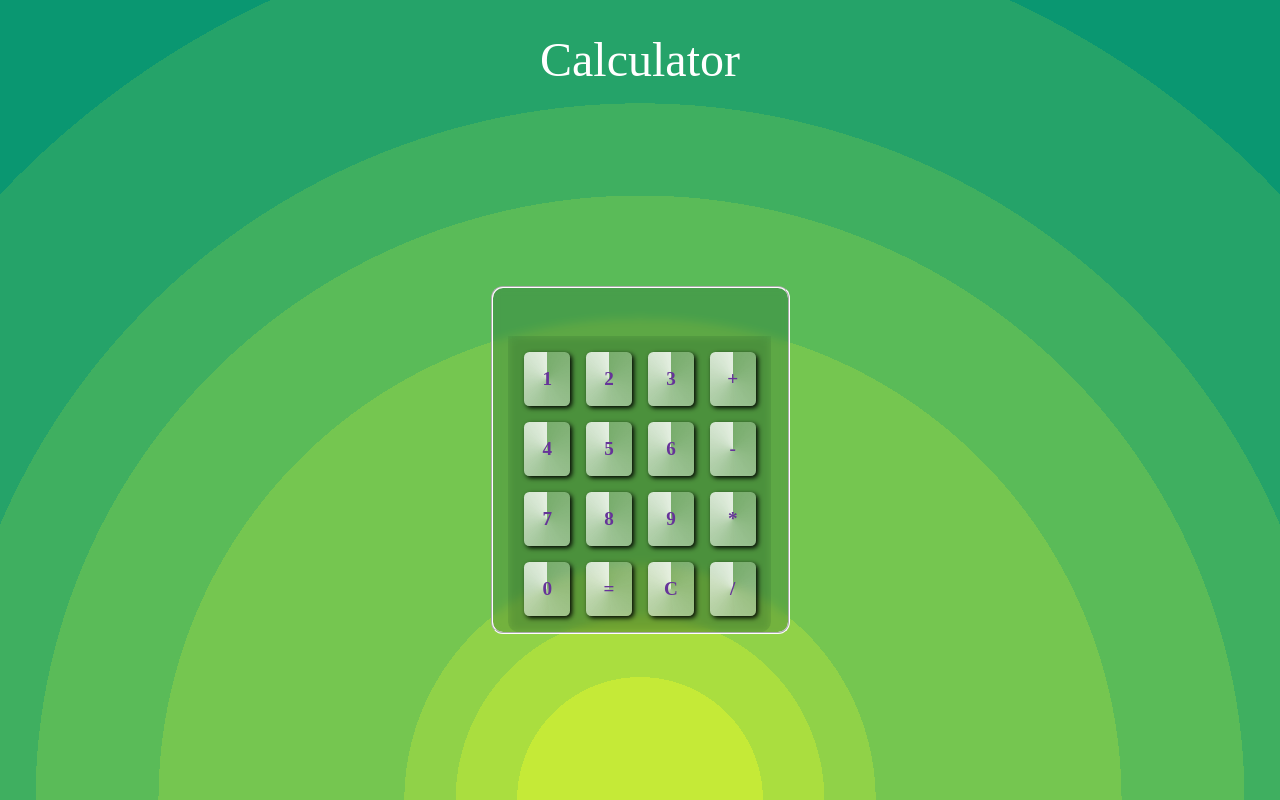
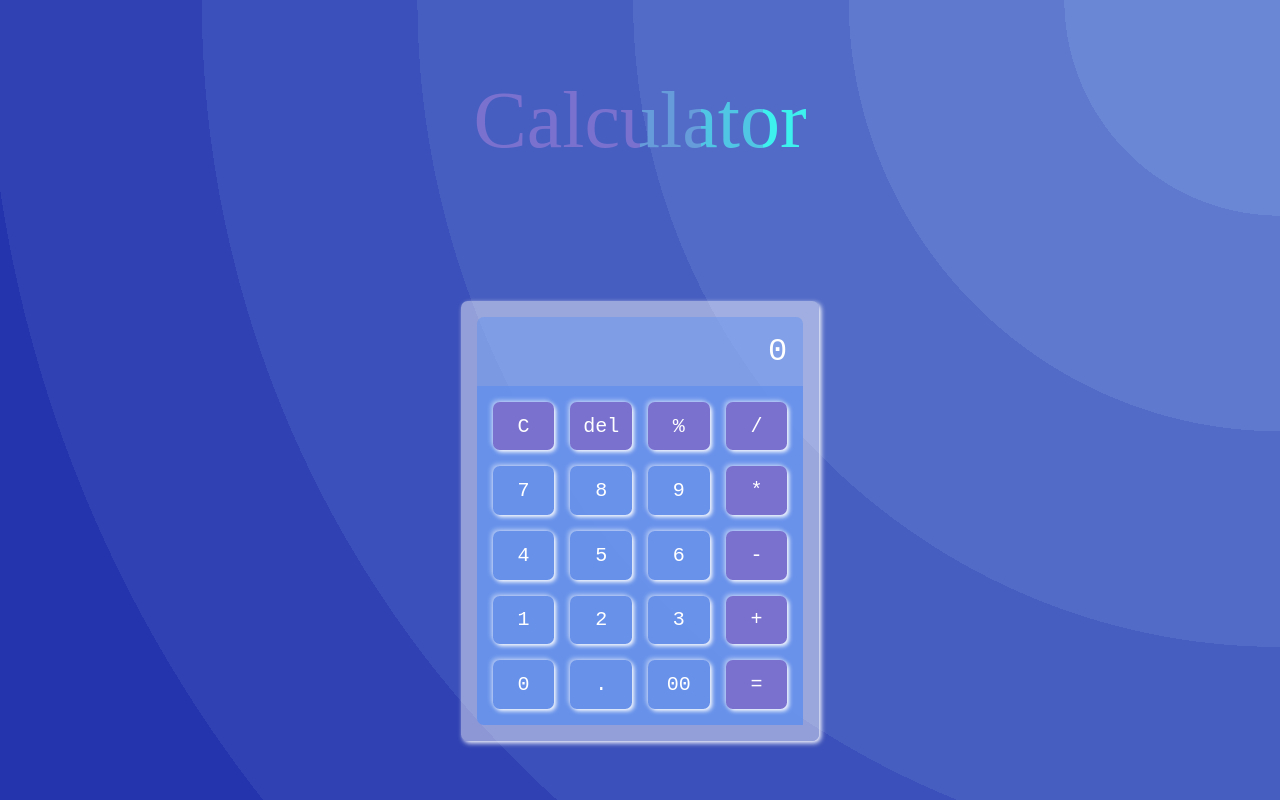
Before and after one commit to tushargramni/CodeAlpha-Projects, a plain HTML site: page index.html in a window 1280 px wide. Drawn offline with Linux system fonts and the light colour scheme; a web font is replaced by a local one.

Commit message:
Make it working

```diff
--- a/index.html
+++ b/index.html
@@ -17,34 +17,34 @@
     <div class="bg">
       <header>Calculator</header>
       <section class="calci">
-          <input type="text" name="" id="input_No" required />
-          <section class="items ">
-               <span onclick="val('1')" class="btn num">1</span>
-               <span onclick="val('2')" class="btn num">2</span>
-               <span onclick="val('3')" class="btn num">3</span>
-               <span onclick="val('+')" class="btn op">+</span>
-               <span onclick="val('4')" class="btn num">4</span>
-               <span onclick="val('5')" class="btn num">5</span>
-               <span onclick="val('6')" class="btn num">6</span>
-               <span onclick="val('-')" class="btn op">-</span>
-               <span onclick="val('7')" class="btn num">7</span>
-               <span onclick="val('8')" class="btn num">8</span>
-               <span onclick="val('9')" class="btn num">9</span>
-               <span onclick="val('*')" class="btn op">*</span>
-               <span onclick="val('0')" class="btn num">0</span>
-               <span onclick="val('=')" class="btn op">=</span>
-               <span onclick="val('C')" class="btn op">C</span>
-               <span onclick="val('/')" class="btn op">/</span>
-          </section>
+        <div type="text" name="" id="" readonly class="number digital-text" title="Input field"></div>
+
+        <div class="btn">
+          <span class="op"onclick=val("C") title="clear all input field">C</span>
+          <span class="op"onclick=val("X") title="Clear single digit">del</span>
+          <span class="op"onclick=val("%") title="Modulus Operator">%</span>
+          <span class="op"onclick=val("/") title="division Operator">/</span>
+          <span class="no"onclick=val("7") title="Integer value">7</span>
+          <span class="no"onclick=val("8") title="Integer value">8</span>
+          <span class="no"onclick=val("9") title="Integer value">9</span>
+          <span class="op"onclick=val("*") title="operator">*</span>
+          <span class="no"onclick=val("4") title="Interger value">4</span>
+          <span class="no"onclick=val("5") title="Interger value">5</span>
+          <span class="no"onclick=val("6") title="Interger value">6</span>
+          <span class="op"onclick=val("-") title="operator">-</span>
+          <span class="no"onclick=val("1") title="Integer value">1</span>
+          <span class="no"onclick=val("2") title="Integer value">2</span>
+          <span class="no"onclick=val("3") title="Integer value">3</span>
+          <span class="op"onclick=val("+") title="operator">+</span>
+          <span class="no"onclick=val("0") title="Integer value">0</span>
+          <span class="no"onclick=val(".") title="dot operator">.</span>
+          <span class="no"onclick=val("00") title="Integer value">00</span>
+          <span class="op"onclick=val("=") title="Final result">=</span>
+        </div>
       </section>
     </div>
 
     <script src="./script.js"></script>
-    <script>
-      let input = document.querySelector("input_No");
-      let val = (args)=>{
-        input.value += args;
-      }
-    </script>
+
   </body>
 </html>
--- a/script.js
+++ b/script.js
@@ -1 +1,44 @@
-let document =
+let i = document.querySelector(".number");
+let op = 0,
+  v = 0,
+  r = 0,
+  l = 0;
+
+let val = (e) => {
+  if (e === "=") {
+    i.innerHTML = eval(i.innerHTML);
+  } else if (e == "C") {
+    i.innerHTML = "";
+  } else if (e === "+" || e === "-" || e === "*" || e === "/" || e === "%") {
+    op = i.innerHTML;
+    // console.log(op, typeof(op),i.innerHTML.length);
+    if (
+      op[op.length - 1] === e ||
+      op[op.length - 1] === "*" ||
+      op[op.length - 1] === "/" ||
+      op[op.length - 1] === "+" ||
+      op[op.length - 1] === "-" ||
+      op[op.length - 1] === "%"
+    ) {
+      op[op.length - 1] = e;
+      console.log("op : ", op);
+      i.innerHTML = op;
+      console.log("i : ", i.innerHTML);
+    } else {
+      op += e;
+      i.innerHTML = op;
+    }
+  } else if (e === "X") {
+    r = 0;
+    l = 0;
+    b = 0;
+    r = i.innerHTML;
+    l = r.length;
+    console.log(" l : ", l);
+    for (let a = 0; a < l - 1; l++) b += r[a];
+    console.log(b);
+    i.innerHTML = r;
+  } else {
+    i.innerHTML += e;
+  }
+};
--- a/style.css
+++ b/style.css
@@ -3,140 +3,126 @@
     padding: 0%;
     box-sizing: border-box;
     user-select: none;
-}
-body{
-    display: flex;
-    width: 100%;
-    flex-direction: column;
-    justify-content: center;
-    align-items: start;
-    min-height: 100vh;;
-
-    background-image: radial-gradient(circle at bottom center, rgb(197, 234, 55) 0%, rgb(197, 234, 55) 12%,rgb(170, 222, 63) 12%, rgb(170, 222, 63) 18%,rgb(144, 210, 72) 18%, rgb(144, 210, 72) 23%,rgb(117, 198, 80) 23%, rgb(117, 198, 80) 47%,rgb(90, 187, 88) 47%, rgb(90, 187, 88) 59%,rgb(63, 175, 96) 59%, rgb(63, 175, 96) 68%,rgb(37, 163, 105) 68%, rgb(37, 163, 105) 86%,rgb(10, 151, 113) 86%, rgb(10, 151, 113) 100%);
+    font-family: 'Digital-7', sans-serif;
 }
 
+body{
+    display: grid;
+    width: 100%;
+    min-height: 100vh;
+    background-image: radial-gradient(circle at top right, rgb(105, 135, 213) 0%, rgb(105, 135, 213) 14.286%,rgb(94, 121, 206) 14.286%, rgb(94, 121, 206) 28.572%,rgb(82, 107, 199) 28.572%, rgb(82, 107, 199) 42.858%,rgb(71, 94, 193) 42.858%, rgb(71, 94, 193) 57.144%,rgb(59, 80, 186) 57.144%, rgb(59, 80, 186) 71.43%,rgb(48, 66, 179) 71.43%, rgb(48, 66, 179) 85.716%,rgb(36, 52, 172) 85.716%, rgb(36, 52, 172) 100.002%);
+}
 .bg{
-    display: flex;
+    display:flex;
+    flex-direction: column;
     width: 100%;
-    flex-direction: column;
-    justify-content: center;
-    align-items: start;
-    min-height: 100vh;;
-    /* background-image: radial-gradient(circle at bottom center, rgb(197, 234, 55) 0%, rgb(197, 234, 55) 12%,rgb(170, 222, 63) 12%, rgb(170, 222, 63) 18%,rgb(144, 210, 72) 18%, rgb(144, 210, 72) 23%,rgb(117, 198, 80) 23%, rgb(117, 198, 80) 47%,rgb(90, 187, 88) 47%, rgb(90, 187, 88) 59%,rgb(63, 175, 96) 59%, rgb(63, 175, 96) 68%,rgb(37, 163, 105) 68%, rgb(37, 163, 105) 86%,rgb(10, 151, 113) 86%, rgb(10, 151, 113) 100%); */
-    /* animation: scale 0.4s linear; */
+    height: 100vh;
+}
+header{
+    font-size: 5rem;
+    padding: 1rem;
+    margin: auto;
+    font-family: "Digital-7";
+    background-image: linear-gradient(90deg, rgb(122, 113, 207) 50.099999999999994%,rgb(101, 156, 217) 50.099999999999994%, rgb(101, 156, 217) 66.8%,rgb(81, 198, 228) 66.8%, rgb(81, 198, 228) 83.5%,rgb(61, 241, 238) 83.5%, rgb(61, 241, 238) 100.2%);
+    transition: all .4s linear;
+    /* border: solid 2px white; */
+    -webkit-background-clip: text;
+    background-clip: text;
+    color: transparent;
+    text-align: center;
+}
+header:hover{
+    backdrop-filter: blur(5px);
+    text-shadow: 5px 5px 0px rgba(255, 255, 255, 0.45);
 }
 
-body::before,body::after{
-    position: absolute;
-    z-index: 1;
-    top: 0%;
-    left: 0%;
-    width: 200px;
-    height: 200px;
-    clip-path: circle(50% at 25% 25%);
-    background-image: radial-gradient(circle at top left, rgb(36, 82, 165) 0%, rgb(36, 82, 165) 5%,rgb(47, 100, 177) 5%, rgb(47, 100, 177) 10%,rgb(57, 117, 190) 10%, rgb(57, 117, 190) 15%,rgb(68, 135, 202) 15%, rgb(68, 135, 202) 20%,rgb(79, 152, 215) 20%, rgb(79, 152, 215) 25%,rgb(90, 170, 227) 25%, rgb(90, 170, 227) 30%,rgb(100, 187, 240) 30%, rgb(100, 187, 240) 35%,rgb(111, 205, 252) 35%, rgb(111, 205, 252) 100%);
-}
-header{
-    width: 100%;
-    padding: 2rem 1rem;
-    font-size: 3rem;
-    color:white;
-    text-align: center;
-    /* border: solid 2px red; */
-}
 .calci{
     display: flex;
+    flex-direction: column;
     margin: auto;
-    border-radius: 12px;
-    overflow: hidden;
-    /*background-image: radial-gradient(circle at top left, rgb(53, 78, 205) 0%, rgb(53, 78, 205) 3%,rgb(53, 72, 194) 3%, rgb(53, 72, 194) 20%,rgb(54, 65, 183) 20%, rgb(54, 65, 183) 65%,rgb(54, 59, 172) 65%, rgb(54, 59, 172) 72%,rgb(55, 53, 160) 72%, rgb(55, 53, 160) 79%,rgb(55, 47, 149) 79%, rgb(55, 47, 149) 82%,rgb(56, 40, 138) 82%, rgb(56, 40, 138) 90%,rgb(56, 34, 127) 90%, rgb(56, 34, 127) 100%); */
-       background: hsla(150,100%,10%,0.2);
-     backdrop-filter: blur(5px);
-    flex-direction: column;
-    border:groove 2pt white;
+    color: white;
+    max-width: 600px;
+    font-size: 2rem;
+    padding: 1rem;
+    border-radius: 5pt;
+    background-color: hsla(255,10%,100%,0.45);
+    box-shadow: 2px 2px 5px white;
+    transition: all .4s linear;
 }
-input{
-    display: flex;
-    overflow: auto;
-    height: 2rem;
-    font-size: larger;
-    color: white;
-    padding: 1.5rem;
-    border-top-right-radius: 6pt;
-    border-top-left-radius: 6pt;
-    outline: none;
-    background: none;
-    background-color: none;
-    border: none;
-    /* background: hsla(255,100%,100%,0.45); */
-    /* backdrop-filter: blur(5px); */
-    /* border: groove 1pt white; */
+.calci:hover{
+    box-shadow: -2px -2px 5px white;
 }
-input:hover input:focus, input:focus-visible, input:focus-within{
-    border: solid 2pt none;
-    outline: none;
+@font-face {
+    font-family: 'Digital-7';
+    src: url('fonts/digital-7.ttf') format('truetype');
+    font-weight: normal;
+    font-style: normal;
 }
-.items{
-    display: grid;
-    grid-template-columns: repeat(4,1fr);
-    margin:auto ;
-    gap: 1rem;
-    padding: 1rem;
-    backdrop-filter: blur(5px);
-    /* background: rgba(255,255,255,0.45); */
-    /* background: linear-gradient(45deg, red,orange, yellow,green); */
-    max-width: 500px;
-    border-bottom-right-radius: 8pt;
-    border-bottom-left-radius: 8pt;
-}
-.items span{
-    width: 100%;
-    cursor: pointer;
-    /* pointer-events: none; */
-    height: 100%;
-    text-align: center;
-    font-size: auto;
-    color: rebeccapurple;
-    font-size: larger;
-    font-weight: bolder;
-    border-radius: 4pt;
-    backdrop-filter: blur(10px);
-    box-shadow: 2px 2px 5px black;
-    background-color: red;
-    background: conic-gradient( rgba(255,255,255,0.25), rgba(255,255,255,0.45), rgba(255,255,255,0.85));
-    padding: 1rem ;
+
+body {
 
 }
-.op{
-    transition: all 0.4s linear;
-}
-.num{
-    background-color: #0affa1;
+@font-face {
+    font-family: 'Digital-7';
+    src: url('fonts/Digital-7.ttf') format('truetype');
 }
 
-.op:hover{
-    transform: rotate(360deg);
+.number::before{
+    content: "0";
 }
-.items span:hover{
-    animation: clockwise 1s linear infinite;
+.number::after{
+    content: "";
 }
-@keyframes clockwise {
-    0%{
-        /* position: ; */
-        color: white;
 
-        background: conic-gradient(red,orange,yellow,green);
-        box-shadow: 2px 2px 5px white;
-    }
-    50%{
-        /* font-size: xx-large; */
-        color: white;
-        box-shadow: -2px -2px 5px white;
-        background: conic-gradient(orange,yellow,green,red);
-    }
-    100%{
-        color: white;
-        box-shadow: 2px 2px 5px white;
-        background: conic-gradient(yellow,green,red,orange);
-    }
+.number{
+    width: 100%;
+    height: max-content;
+    cursor: text;
+    font-family: 'Digital-7', monospace;
+    overflow: hidden;
+    display: flex;
+    flex-direction: row;
+    font-size: 2rem;
+    justify-content: end;
+    padding: 1rem;
+    border-top-right-radius: 5pt;
+    border-top-left-radius: 5pt;
+    background-color: hsla(255,10%,100%,0.45);
+    background-color: hsla(219, 79%, 66%,0.5);
+    transition: all 0.4s linear;
+    /* background-color: hsla(330, 91%, 34%, 0.5); */
 }
+.number:hover{
+    background-color: hsla(219, 79%, 66%,0.8);
+    border-bottom: solid 1pt white;
+}
+.btn{
+    display: grid;
+    padding: 1rem;
+    gap: 1rem;
+    background-color: hsla(220, 79%, 66%,0.9);
+    /* background-color: blue; */
+    grid-template-columns: repeat(4,1fr);
+    /* border: 1px solid #eee; */
+    border-bottom-left-radius: 5pt;
+
+}
+.btn span{
+    font-size: 1.25rem;
+    padding: 0.8rem ;
+    box-shadow: 2px 2px 4px white , -2px -2px 4px hsla(255,100%,100%,0.45);
+    text-align: center;
+    border-radius: 5pt;
+    cursor: pointer;
+    font-family: "Digital-7", monospace;
+    transition: all .4s linear;
+    /* background-color: hsla(255,100%,100%,0.25); */
+}
+.btn span.op{
+    background-color: #7A71CF;
+
+}
+
+.btn span:hover{
+    box-shadow: 2px 2px 5px hsla(255,10%,100%,0.4);
+}
```
